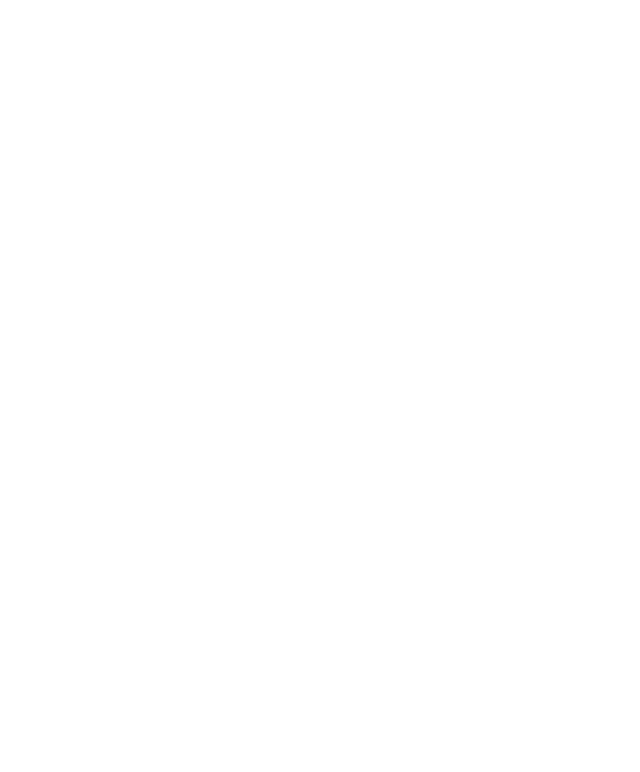
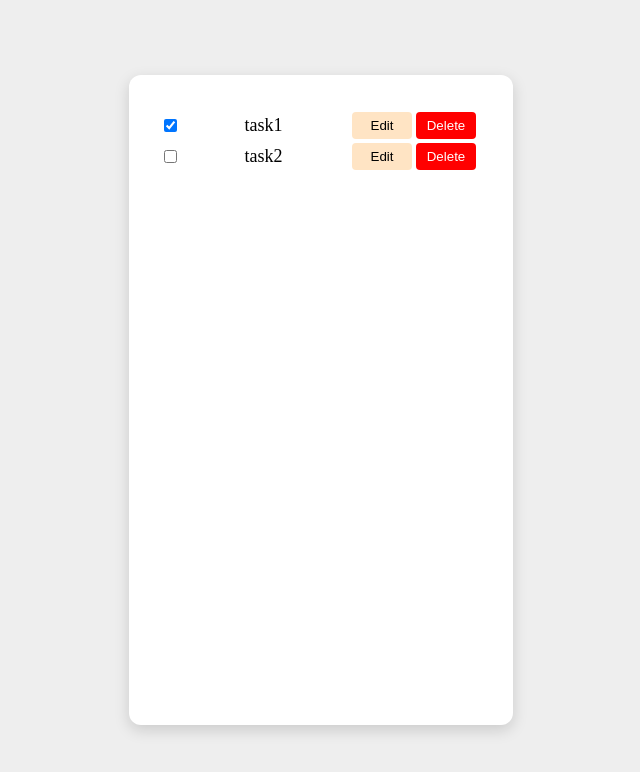
Before and after one commit to AvaniSujith/Todo-Typescript, a Vue app: page / in a window 1280 px wide. Shown: the top 772 px of the page, without its empty margins (319-959 px from the left). Built offline with nearby package versions, Linux system fonts and the light colour scheme.

Commit message:
feat: test taskList typed component

```diff
--- a/src/App.vue
+++ b/src/App.vue
@@ -1,10 +1,56 @@
 <script setup lang="ts">
+import { ref } from 'vue';
+
+import TaskList from './components/TaskList.vue';
+
+interface Task {
+  id: number;
+  title: string;
+  completed: boolean;
+}
+
+const tasks = ref<Task[]>([
+    { id:1, title: "task1", completed: true},
+    { id:2, title: "task2", completed: false}
+]);
+
+const handleDelete = (id: number) => {
+    console.log('task deleted', id)
+}
+
+const handleEdit = (id: number) => {
+    console.log('task edited', id)
+}
+
+const handleUpdate = (id: number) => {
+    console.log('Task updated', id)
+}
 </script>
 
 <template>
-
+<div class="outer-container">
+    <TaskList
+    :tasks="tasks"
+    @delete-task="handleDelete"
+    @edit-task="handleEdit"
+    @update-task="handleUpdate"
+    />
+</div>
 </template>
 
 <style scoped>
-
+.outer-container{
+    background-color: #fff;
+    max-height: 650px;
+    height: 100%;
+    max-width: 30%;
+    width: 100%;
+    margin: auto;
+    padding: 35px;
+    display: flex;
+    flex-direction: column;
+    align-items: center;
+    box-shadow: rgba(0, 0, 0, 0.15) 0px 5px 15px 0px;
+    border-radius: 12px;
+}
 </style>
--- /dev/null
+++ b/src/components/TaskList.vue
@@ -0,0 +1,92 @@
+<script setup lang="ts">
+interface Task {
+  id: number;
+  title: string;
+  completed: boolean;
+}
+
+const props = defineProps<{
+    tasks: Task[]
+}>();
+
+const emit = defineEmits<{
+    (e: 'updateTask', id: number) : void,
+    (e: 'deleteTask', id: number) : void,
+    (e: 'editTask', id:number) : void
+}>();
+
+const handleUpdate = (id: number) =>{
+    emit('updateTask', id);
+}
+
+const handleDelete = (id: number) => {
+    emit('deleteTask', id);
+}
+
+const handleEdit = (id: number) => {
+    emit('editTask', id);
+}
+
+</script>
+
+<template>
+  <TransitionGroup name="list" tag="ul" class="tasks">
+    <li class="task-item" v-for="task in props.tasks" :key="task.id">
+      <input type="checkbox" :checked="task.completed" @change="handleUpdate(task.id)" />
+      <p class="task-label">{{ task.title }}</p>
+      <div class="task-buttons">
+        <button class="edit-btn" @click="handleEdit(task.id)">Edit</button>
+        <button class="del-btn" @click="handleDelete(task.id)">Delete</button>
+      </div>
+    </li>
+  </TransitionGroup>
+</template>
+
+<style scoped>
+.add-task-container {
+  display: flex;
+  gap: 5px;
+  width: 100%;
+}
+
+.add-btn {
+  background-color: #317ed6;
+  padding: 8px;
+  border-radius: 6px;
+  margin: 10px 0;
+  color: #fff;
+}
+
+.task-item {
+  display: flex;
+  align-items: center;
+  justify-content: space-between;
+  width: 100%;
+}
+
+.task-label {
+  font-size: 18px;
+  font-weight: 500;
+  text-wrap: nowrap;
+}
+
+.tasks{
+    width: 100%;
+}
+
+.del-btn,
+.edit-btn{
+    padding: 5px 0;
+    width: 60px;
+    margin: 2px;
+}
+
+.del-btn{
+    background-color: red;
+    color: white;
+}
+
+.edit-btn{
+    background-color: bisque;
+}
+</style>
--- a/src/style.css
+++ b/src/style.css
@@ -0,0 +1,29 @@
+*{
+    box-sizing: border-box;
+    margin: 0;
+    padding: 0;
+}
+
+body{
+    background-color: #eee;
+    overflow: hidden;
+}
+
+li{
+    list-style-type: none;
+}
+
+button{
+    border: 1px solid transparent;
+    background: transparent;
+    border-radius: 4px;
+    cursor: pointer;
+}
+
+#app{
+    display: flex;
+    align-items: center;
+    justify-content: center;
+    height: 100vh;
+    width: 100vw;
+}
```
Also changed, not shown: src/components/EmptyState.vue (added, +10 -0 lines).
